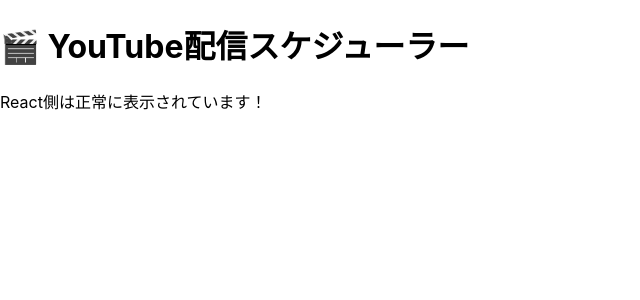
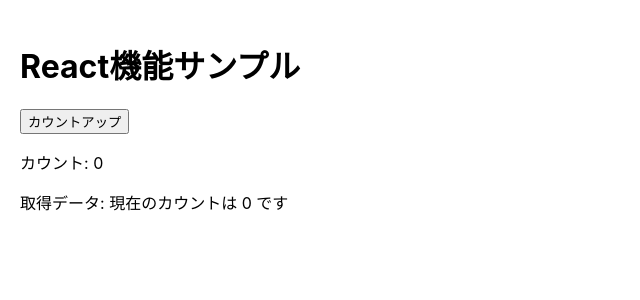
Before and after one commit to kira-DX/uni-schedule, a React (Create React App) app in the folder resources/js/frontend/: page / in a window 1280 px wide. Shown: the top 300 px of the page, without its empty margins (0-640 px from the left). Built offline with nearby package versions, Linux system fonts and the light colour scheme.

Commit message:
サンプル処理

```diff
--- a/resources/js/frontend/src/App.jsx
+++ b/resources/js/frontend/src/App.jsx
@@ -1,12 +1,32 @@
-import React from 'react';
+import React, { useState, useEffect } from 'react';
 
-function App() {
+export default function App() {
+  const [count, setCount] = useState(0);
+  const [data, setData] = useState(null);
+  const [loading, setLoading] = useState(false);
+
+  // ボタンクリックでカウントアップ
+  const handleClick = () => {
+    setCount(count + 1);
+  };
+
+  // countが変わるたびに1秒遅延でフェイクAPIからデータ取得
+  useEffect(() => {
+    setLoading(true);
+    const timer = setTimeout(() => {
+      setData(`現在のカウントは ${count} です`);
+      setLoading(false);
+    }, 1000);
+
+    return () => clearTimeout(timer);
+  }, [count]);
+
   return (
-    <div className="text-center mt-10">
-      <h1 className="text-3xl font-bold text-blue-600">🎬 YouTube配信スケジューラー</h1>
-      <p className="mt-4 text-lg">React側は正常に表示されています！</p>
+    <div style={{ padding: 20 }}>
+      <h1>React機能サンプル</h1>
+      <button onClick={handleClick}>カウントアップ</button>
+      <p>カウント: {count}</p>
+      {loading ? <p>データ取得中...</p> : <p>取得データ: {data}</p>}
     </div>
   );
 }
-
-export default App;
```
